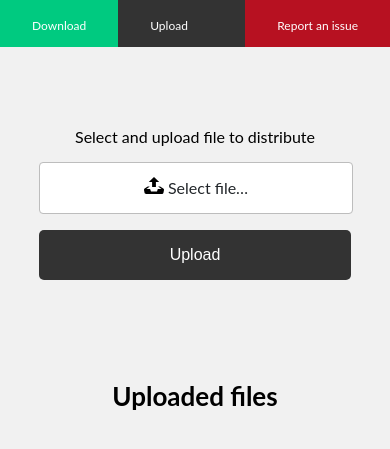
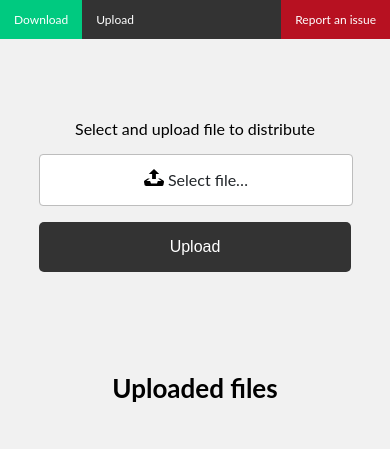
Before and after one commit to LookiMan/PIPE, a Flask app: template app/templates/pages/upload.html in a window 390 px wide. Shown: the top 449 px of the page. Run offline with Flask 3, Linux system fonts and the light colour scheme; the template is opened without the code that fills it, so the values that code supplies are empty; style sheets or scripts are compiled from the project's sources; parts of the project's set-up code (start-up, migrations or seed data) failed here and were passed over.

Commit message:
Improve styles

```diff
--- a/app/static/assets/js/pages/upload.js
+++ b/app/static/assets/js/pages/upload.js
@@ -15,7 +15,7 @@ $(document).ready(function () {
         const files = fileSelectInput.prop('files');
 
         if (files.length === 0) {
-            swal('Warning', 'Select a file to download', 'warning');
+            swal('Warning', 'Select a file to upload', 'warning');
             return;
         }
 
--- a/app/static/assets/js/utils.js
+++ b/app/static/assets/js/utils.js
@@ -10,8 +10,8 @@ function renderItem(fileName, buttonType, actionUrl) {
     const action = `<a href="${actionUrl}" class="${_class}">${title}</a>`;
 
     return $(`<li class="table-row">
-                <div class="col col-1" data-label="Name"><p>${fileName}</p></div>
-                <div class="col col-2" data-label="Action">
+                <div class="col col-1"><p>${fileName}</p></div>
+                <div class="col col-2">
                     ${action}
                 </div>
             </li>`);
@@ -53,7 +53,7 @@ export function init_file_input(input) {
     const label = input.next();
 
     input.change((event) => {
-        fileName = event.target.value.split('\\').pop();
+        const fileName = event.target.value.split('\\').pop();
 
         if (fileName) {
             label.find('span.placeholder').addClass('d-none');
--- a/app/static/assets/scss/components/file-input.scss
+++ b/app/static/assets/scss/components/file-input.scss
@@ -36,6 +36,9 @@
     span {
         position: relative;
         margin: auto;
+        overflow-x: hidden;
+        white-space: nowrap;
+        text-overflow: ellipsis;
     }
 
     &:hover {
--- a/app/static/assets/scss/components/navbar.scss
+++ b/app/static/assets/scss/components/navbar.scss
@@ -9,9 +9,9 @@ ul.horizontal {
     background-color: $dark-gray;
 
     li {
+        display: flex;
         float: left;
         text-align: center;
-        padding: 14px 16px;
 
         &.tab {
             cursor: pointer;
@@ -45,6 +45,7 @@ ul.horizontal {
 
             @include media("max", "sm") {
                 font-size: 12px;
+                padding: 12px 14px;
             }
         }
     }
--- a/app/static/assets/scss/components/table.scss
+++ b/app/static/assets/scss/components/table.scss
@@ -1,3 +1,6 @@
+@import "../constants.scss";
+
+
 .table {
     margin-top: 100px;
 
@@ -38,27 +41,26 @@
             margin: auto;
         }
 
-        @media all and (max-width: 767px) {
+        @include media("max", "md") {
             .table-header {
                 display: none;
             }
             li {
                 display: block;
             }
-            .col {
-                flex-basis: 100%;
-            }
-            .col {
+            .col-1 {
                 display: flex;
                 padding: 10px 0;
+                p {
+                    overflow-x: hidden;
+                    white-space: nowrap;
+                    text-overflow: ellipsis;
+                }
+            }
 
-                &:before {
-                    color: #6C7A89;
-                    padding-right: 10px;
-                    content: attr(data-label);
-                    flex-basis: 50%;
-                    text-align: right;
-                }
+            .col-2 {
+                display: flex;
+                justify-content: center;
             }
         }
 
```
